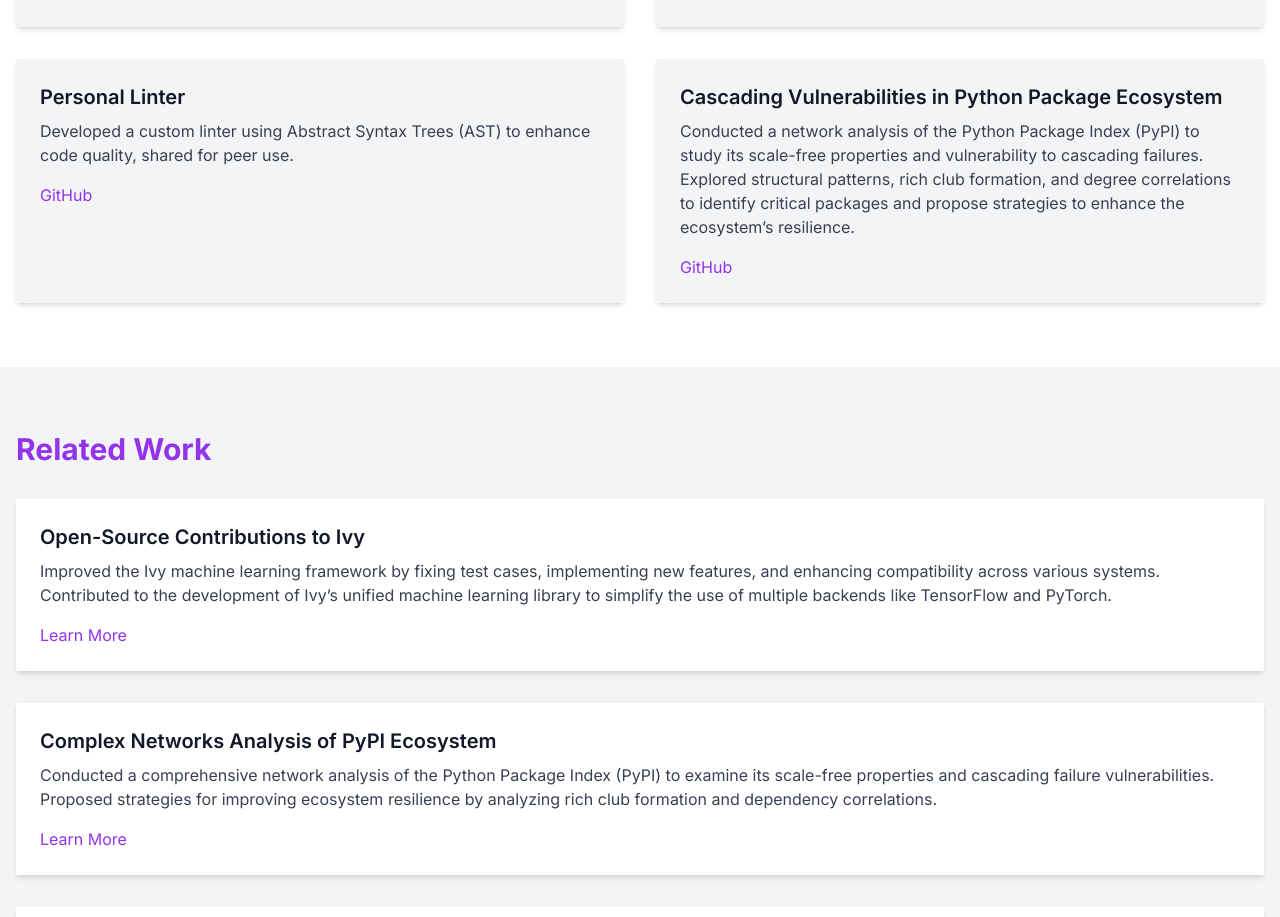
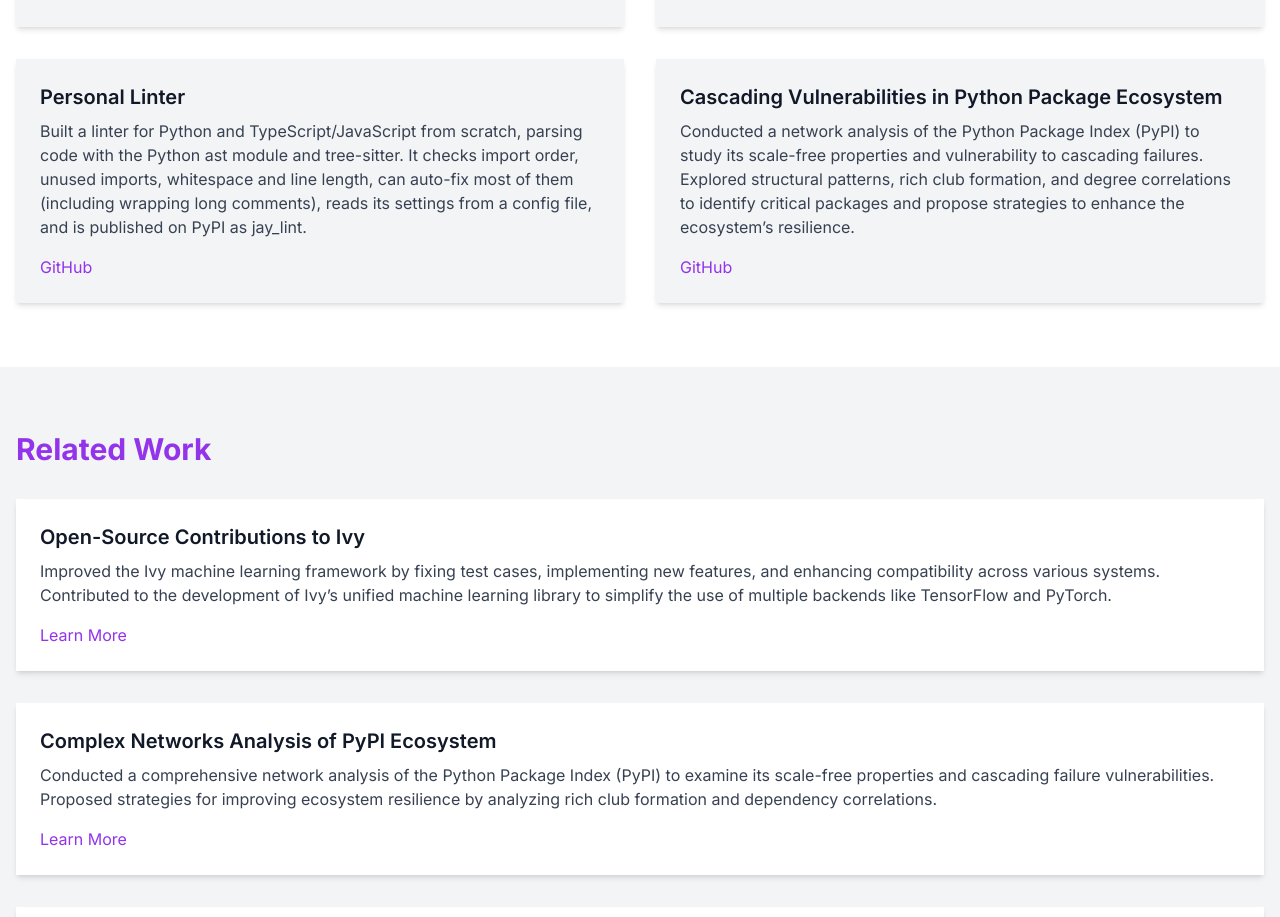
Before and after one commit to ZJay07/jay_website, a Next.js app: page / in a window 1280 px wide. Shown: the part 1944-2861 px from the top of the page. Built offline with nearby package versions, Linux system fonts and the light colour scheme.

Commit message:
Update the Personal Linter project description

```diff
--- a/components/PersonalProjects.tsx
+++ b/components/PersonalProjects.tsx
@@ -18,7 +18,7 @@ export default function PersonalProjects() {
     {
       name: 'Personal Linter',
       description:
-        'Developed a custom linter using Abstract Syntax Trees (AST) to enhance code quality, shared for peer use.',
+        'Built a linter for Python and TypeScript/JavaScript from scratch, parsing code with the Python ast module and tree-sitter. It checks import order, unused imports, whitespace and line length, can auto-fix most of them (including wrapping long comments), reads its settings from a config file, and is published on PyPI as jay_lint.',
       github: 'https://github.com/ZJay07/jay_lint',
       demo: null,
     },
```
